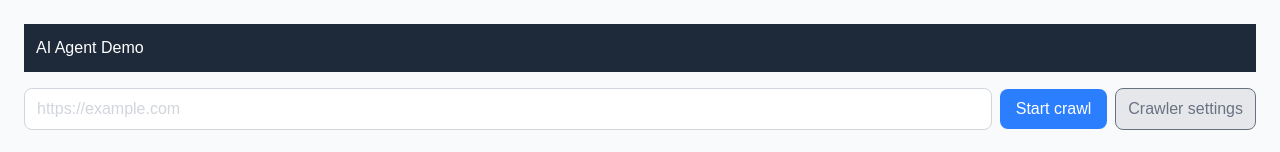
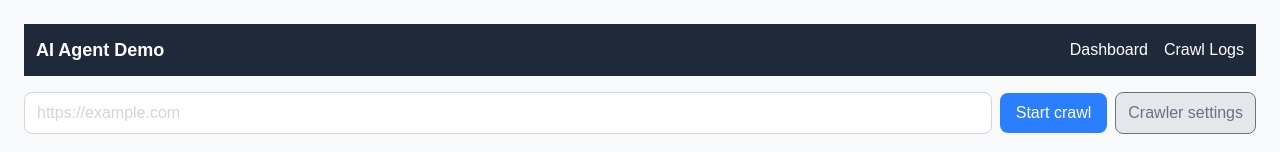
Before and after one commit to Zula99/Programming-Project-AI-Agent-Demo, a Next.js app in the folder ai-agent-demo-factory-frontend/: page / in a window 1280 px wide. Shown: the top 152 px of the page. Built offline with nearby package versions, Linux system fonts and the light colour scheme; no server answers.

Commit message:
Adjusted Header.tsx to include logs page

```diff
--- a/ai-agent-demo-factory-frontend/src/components/Header.tsx
+++ b/ai-agent-demo-factory-frontend/src/components/Header.tsx
@@ -1,10 +1,27 @@
+
+import Link from 'next/link';
 
 export default function Header() {
-
     return (
         <nav className="bg-gray-800 text-white p-2 mt-auto">
-            <div className="w-full mx-auto max-w-screen-xl p-1">
-            AI Agent Demo
+            <div className="w-full mx-auto max-w-screen-xl p-1 flex justify-between items-center">
+                <div className="text-lg font-semibold">
+                    AI Agent Demo
+                </div>
+                <div className="flex space-x-4">
+                    <Link
+                        href="/"
+                        className="hover:text-gray-300 transition-colors"
+                    >
+                        Dashboard
+                    </Link>
+                    <Link
+                        href="/logs"
+                        className="hover:text-gray-300 transition-colors"
+                    >
+                        Crawl Logs
+                    </Link>
+                </div>
             </div>
         </nav>
     );
```
